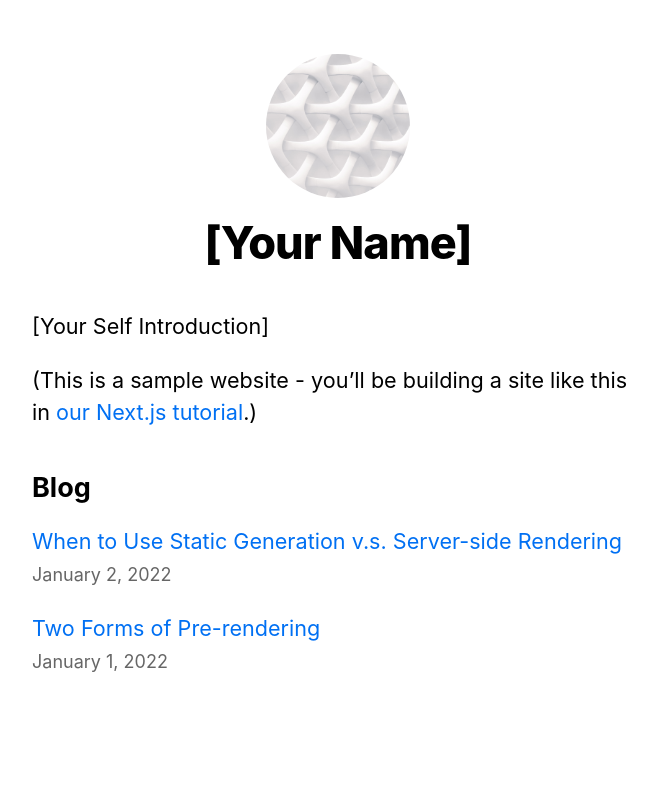
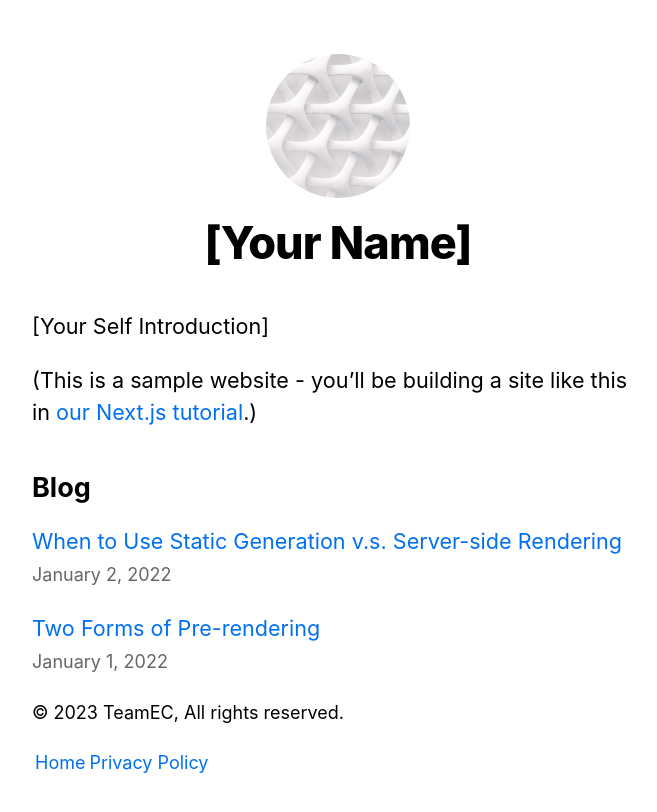
Before and after one commit to NJIT-WIS/project-2-is219-teamec, a Next.js app: page / in a window 1280 px wide. Shown: the top 812 px of the page, without its empty margins (302-959 px from the left). Built offline with nearby package versions, Linux system fonts and the light colour scheme.

Commit message:
Edited footer

```diff
--- a/components/footer.js
+++ b/components/footer.js
@@ -7,15 +7,57 @@ export default function Footer() {
     <footer className={styles.footer}>
       <div className={styles.footerContent}>
         <p>&copy; 2023 TeamEC, All rights reserved.</p>
-        <ul className={styles.footerLinks}>
-          <li>
-            <a href="#">Privacy Policy</a>
-          </li>
-          <li>
-            <a href="#">Contact Us</a>
-          </li>
-        </ul>
+          <table>
+              <tr>
+                  <td><a href="#">Home</a></td>
+                  <td><a href="#">Privacy Policy</a></td>
+              </tr>
+        </table>
       </div>
     </footer>
   )
 }
+
+//<tr>
+//             <td>
+//               <ul className={styles.footerLinks}>
+//                 <li>
+//                   <a href="#">Home</a>
+//                 </li>
+//                 <li>
+//                   <a href="#">Blog</a>
+//                 </li>
+//                 <li>
+//                   <a href="#">Resources</a>
+//                 </li>
+//               </ul>
+//             </td>
+//             <td>
+//               <ul className={styles.footerLinks}>
+//                 <li>
+//                   <a href="#">Privacy Policy</a>
+//                 </li>
+//                 <li>
+//                   <a href="#">Contact Us</a>
+//                 </li>
+//                 <li>
+//                   <a href="#">About</a>
+//                 </li>
+//               </ul>
+//             </td>
+//           </tr>
+
+//<table>
+//               <tr>
+//                   <td><a href="#">Home</a></td>
+//                   <td><a href="#">Privacy Policy</a></td>
+//               </tr>
+//               <tr>
+//                   <td><a href="#">Blog</a></td>
+//                   <td><a href="#">Contact Us</a></td>
+//               </tr>
+//               <tr>
+//                   <td><a href="#">Resources</a></td>
+//                   <td><a href="#">About</a></td>
+//               </tr>
+//         </table>
--- a/pages/index.js
+++ b/pages/index.js
@@ -4,6 +4,7 @@ import utilStyles from '../styles/utils.module.css'
 import { getSortedPostsData } from '../lib/posts'
 import Link from 'next/link'
 import Date from '../components/date'
+import Footer from "../components/footer";
 
 export default function Home({ allPostsData }) {
   return (
@@ -32,6 +33,7 @@ export default function Home({ allPostsData }) {
           ))}
         </ul>
       </section>
+        <Footer/>
     </Layout>
   )
 }
```
